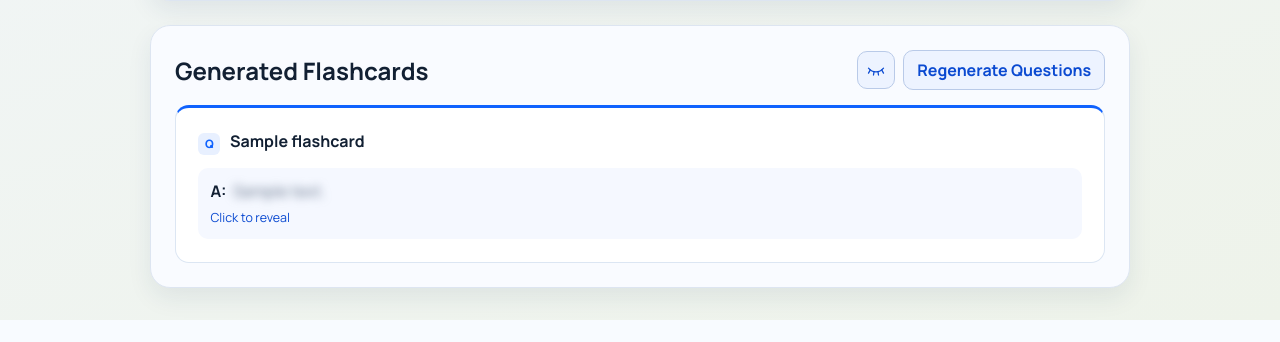
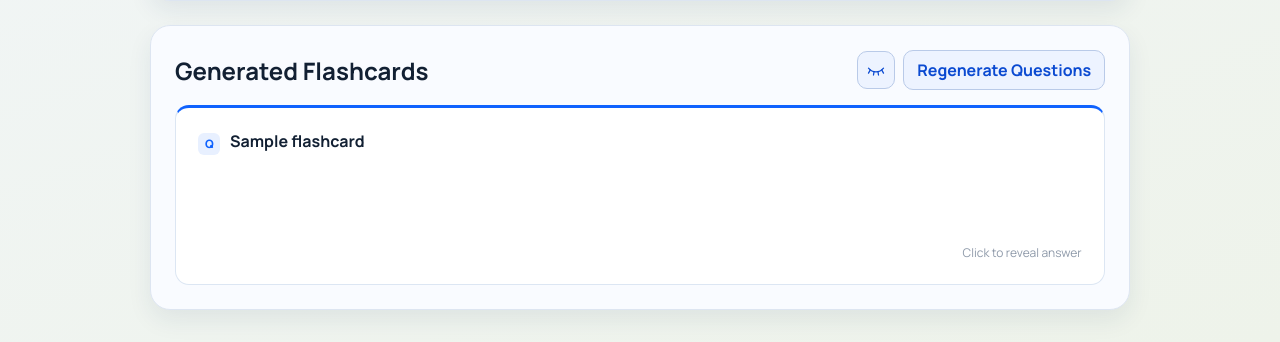
Before and after one commit to tgybyrl/FlashCard-App, a Flask app: template templates/index.html in a window 1280 px wide. Shown: the part 850-1192 px from the top of the page. Before the commit the page ends 1170 px from the top, so only its background shows below. Run offline with Flask 3, Linux system fonts and the light colour scheme; tables that the repository leaves empty hold one stand-in row (values such as "Sample post"); the template is opened without the code that fills it: values that come from a table or form of the project are taken from there, most other values are stand-ins (such as "Sample title", 1, 10 or a date in 2020); some libraries are stand-ins or nearby versions.

Commit message:
feat: replace blur reveal with 3D card flip animation
Cards now flip with a CSS 3D rotateY transform when clicked, showing
the question on the front and the answer on the back. The eye-toggle
button still flips all cards at once.

```diff
--- a/static/styles.css
+++ b/static/styles.css
@@ -332,20 +332,73 @@ body {
 }
 
 .card {
-  background: #ffffff;
-  border: 1px solid #dce6f3;
-  border-top: 3px solid var(--brand);
+  perspective: 900px;
+  cursor: pointer;
+  min-height: 180px;
+}
+
+.card:focus-visible {
+  outline: 2px solid #5f97ff;
+  outline-offset: 3px;
+  border-radius: 14px;
+}
+
+.card-inner {
+  position: relative;
+  width: 100%;
+  height: 100%;
+  min-height: 180px;
+  transform-style: preserve-3d;
+  transition: transform 0.5s cubic-bezier(0.45, 0.05, 0.55, 0.95);
+  border-radius: 14px;
+}
+
+.card.flipped .card-inner {
+  transform: rotateY(180deg);
+}
+
+.card-front,
+.card-back {
+  position: absolute;
+  inset: 0;
+  backface-visibility: hidden;
+  -webkit-backface-visibility: hidden;
   border-radius: 14px;
   padding: 1.4rem;
   display: flex;
   flex-direction: column;
-  gap: 0.85rem;
+  justify-content: space-between;
+  border: 1px solid #dce6f3;
+}
+
+.card-front {
+  background: #ffffff;
+  border-top: 3px solid var(--brand);
+}
+
+.card-back {
+  background: #f0f5ff;
+  border-top: 3px solid #5ba4f5;
+  transform: rotateY(180deg);
 }
 
 .card-question {
   display: flex;
   align-items: flex-start;
   gap: 0.6rem;
+}
+
+.card-question h3 {
+  margin: 0;
+  font-size: 1rem;
+  line-height: 1.4;
+}
+
+.card-question p {
+  margin: 0;
+  font-size: 0.97rem;
+  color: var(--text-main);
+  line-height: 1.5;
 }
 
 .q-badge {
@@ -363,74 +416,17 @@ body {
   margin-top: 0.15rem;
 }
 
-.card-question h3 {
-  margin: 0;
-  font-size: 1rem;
-  line-height: 1.4;
+.a-badge {
+  background: #dceeff;
+  color: #1060c9;
 }
 
-.card-answer {
-  background: #f5f8ff;
-  border-radius: 10px;
-  padding: 0.75rem;
-}
-
-.card p {
+.flip-hint {
   margin: 0;
+  font-size: 0.75rem;
   color: var(--text-muted);
-}
-
-.answer-toggle {
-  display: block;
-  width: 100%;
-  border: 0;
-  padding: 0;
-  margin: 0;
-  background: transparent;
-  text-align: left;
-  color: var(--text-muted);
-  font: inherit;
-  line-height: 1.45;
-  cursor: pointer;
-}
-
-.answer-label {
-  color: var(--text-main);
-  font-weight: 700;
-  margin-right: 0.2rem;
-}
-
-.answer-content {
-  transition:
-    filter 180ms ease,
-    opacity 180ms ease;
-}
-
-.answer-toggle.is-blurred .answer-content {
-  filter: blur(5px);
-  user-select: none;
-}
-
-.answer-toggle.is-blurred::after {
-  content: "Click to reveal";
-  display: block;
-  margin-top: 0.35rem;
-  font-size: 0.78rem;
-  color: #0b4ad1;
-}
-
-.answer-toggle:not(.is-blurred)::after {
-  content: "Click to hide";
-  display: block;
-  margin-top: 0.35rem;
-  font-size: 0.78rem;
-  color: var(--text-muted);
-}
-
-.answer-toggle:focus-visible {
-  outline: 2px solid #5f97ff;
-  outline-offset: 4px;
-  border-radius: 8px;
+  opacity: 0.7;
+  align-self: flex-end;
 }
 
 .generate-button {
--- a/templates/index.html
+++ b/templates/index.html
@@ -212,22 +212,28 @@
         </div>
         <div class="cards-grid">
           {% for card in flashcards %}
-          <article class="card">
-            <div class="card-question">
-              <span class="q-badge">Q</span>
-              <h3>{{ card.question }}</h3>
-            </div>
-            <div class="card-answer">
-              <button
-                type="button"
-                class="answer-toggle is-blurred"
-                aria-pressed="false"
-                aria-expanded="false"
-                aria-label="Reveal answer"
-              >
-                <span class="answer-label">A:</span>
-                <span class="answer-content">{{ card.answer }}</span>
-              </button>
+          <article
+            class="card"
+            role="button"
+            tabindex="0"
+            aria-pressed="false"
+            aria-label="Flashcard: {{ card.question }}. Click to flip."
+          >
+            <div class="card-inner">
+              <div class="card-front">
+                <div class="card-question">
+                  <span class="q-badge">Q</span>
+                  <h3>{{ card.question }}</h3>
+                </div>
+                <p class="flip-hint">Click to reveal answer</p>
+              </div>
+              <div class="card-back">
+                <div class="card-question">
+                  <span class="q-badge a-badge">A</span>
+                  <p>{{ card.answer }}</p>
+                </div>
+                <p class="flip-hint">Click to flip back</p>
+              </div>
             </div>
           </article>
           {% endfor %}
@@ -237,80 +243,61 @@
     </main>
 
     <script>
-      const setAnswerButtonState = (answerButton, isBlurred) => {
-        answerButton.setAttribute("aria-pressed", String(!isBlurred));
-        answerButton.setAttribute("aria-expanded", String(!isBlurred));
-        answerButton.setAttribute(
-          "aria-label",
-          isBlurred ? "Reveal answer" : "Hide answer",
-        );
-      };
-
-      const answerButtons = Array.from(
-        document.querySelectorAll(".answer-toggle"),
-      );
+      const cards = Array.from(document.querySelectorAll(".card"));
       const panelVisibilityToggle = document.querySelector(
         ".panel-visibility-toggle",
       );
 
-      const setPanelVisibilityState = (allRevealed) => {
-        if (!panelVisibilityToggle) {
-          return;
-        }
+      const setCardFlipped = (card, flipped) => {
+        card.classList.toggle("flipped", flipped);
+        card.setAttribute("aria-pressed", String(flipped));
+        card.setAttribute(
+          "aria-label",
+          flipped
+            ? `Answer shown. Click to flip back.`
+            : `Flashcard. Click to reveal answer.`,
+        );
+      };
 
-        panelVisibilityToggle.classList.toggle("is-all-visible", allRevealed);
-        panelVisibilityToggle.setAttribute("aria-pressed", String(allRevealed));
-
-        const label = allRevealed ? "Blur all answers" : "Reveal all answers";
+      const syncPanelVisibilityState = () => {
+        if (!panelVisibilityToggle || cards.length === 0) return;
+        const allFlipped = cards.every((c) => c.classList.contains("flipped"));
+        panelVisibilityToggle.classList.toggle("is-all-visible", allFlipped);
+        panelVisibilityToggle.setAttribute("aria-pressed", String(allFlipped));
+        const label = allFlipped ? "Flip all back" : "Reveal all answers";
         panelVisibilityToggle.setAttribute("aria-label", label);
         panelVisibilityToggle.setAttribute("title", label);
       };
 
-      const syncPanelVisibilityState = () => {
-        if (!panelVisibilityToggle || answerButtons.length === 0) {
-          return;
-        }
-
-        const allRevealed = answerButtons.every(
-          (answerButton) => !answerButton.classList.contains("is-blurred"),
-        );
-        setPanelVisibilityState(allRevealed);
-      };
-
-      answerButtons.forEach((answerButton) => {
-        setAnswerButtonState(
-          answerButton,
-          answerButton.classList.contains("is-blurred"),
-        );
-        answerButton.addEventListener("click", () => {
-          const isBlurred = answerButton.classList.toggle("is-blurred");
-          setAnswerButtonState(answerButton, isBlurred);
+      cards.forEach((card) => {
+        card.addEventListener("click", () => {
+          const flipped = !card.classList.contains("flipped");
+          setCardFlipped(card, flipped);
           syncPanelVisibilityState();
+        });
+        card.addEventListener("keydown", (e) => {
+          if (e.key === "Enter" || e.key === " ") {
+            e.preventDefault();
+            card.click();
+          }
         });
       });
 
-      if (panelVisibilityToggle && answerButtons.length > 0) {
+      if (panelVisibilityToggle && cards.length > 0) {
         syncPanelVisibilityState();
         panelVisibilityToggle.addEventListener("click", () => {
-          const shouldRevealAll = answerButtons.some((answerButton) =>
-            answerButton.classList.contains("is-blurred"),
+          const shouldFlipAll = cards.some(
+            (c) => !c.classList.contains("flipped"),
           );
-
-          answerButtons.forEach((answerButton) => {
-            answerButton.classList.toggle("is-blurred", !shouldRevealAll);
-            setAnswerButtonState(answerButton, !shouldRevealAll);
-          });
-
-          setPanelVisibilityState(shouldRevealAll);
+          cards.forEach((card) => setCardFlipped(card, shouldFlipAll));
+          syncPanelVisibilityState();
         });
       }
 
       document.querySelectorAll("form").forEach((form) => {
         form.addEventListener("submit", () => {
           const submitButton = form.querySelector('button[type="submit"]');
-          if (!submitButton || submitButton.disabled) {
-            return;
-          }
+          if (!submitButton || submitButton.disabled) return;
 
           submitButton.dataset.originalText = submitButton.textContent.trim();
           submitButton.disabled = true;
```
